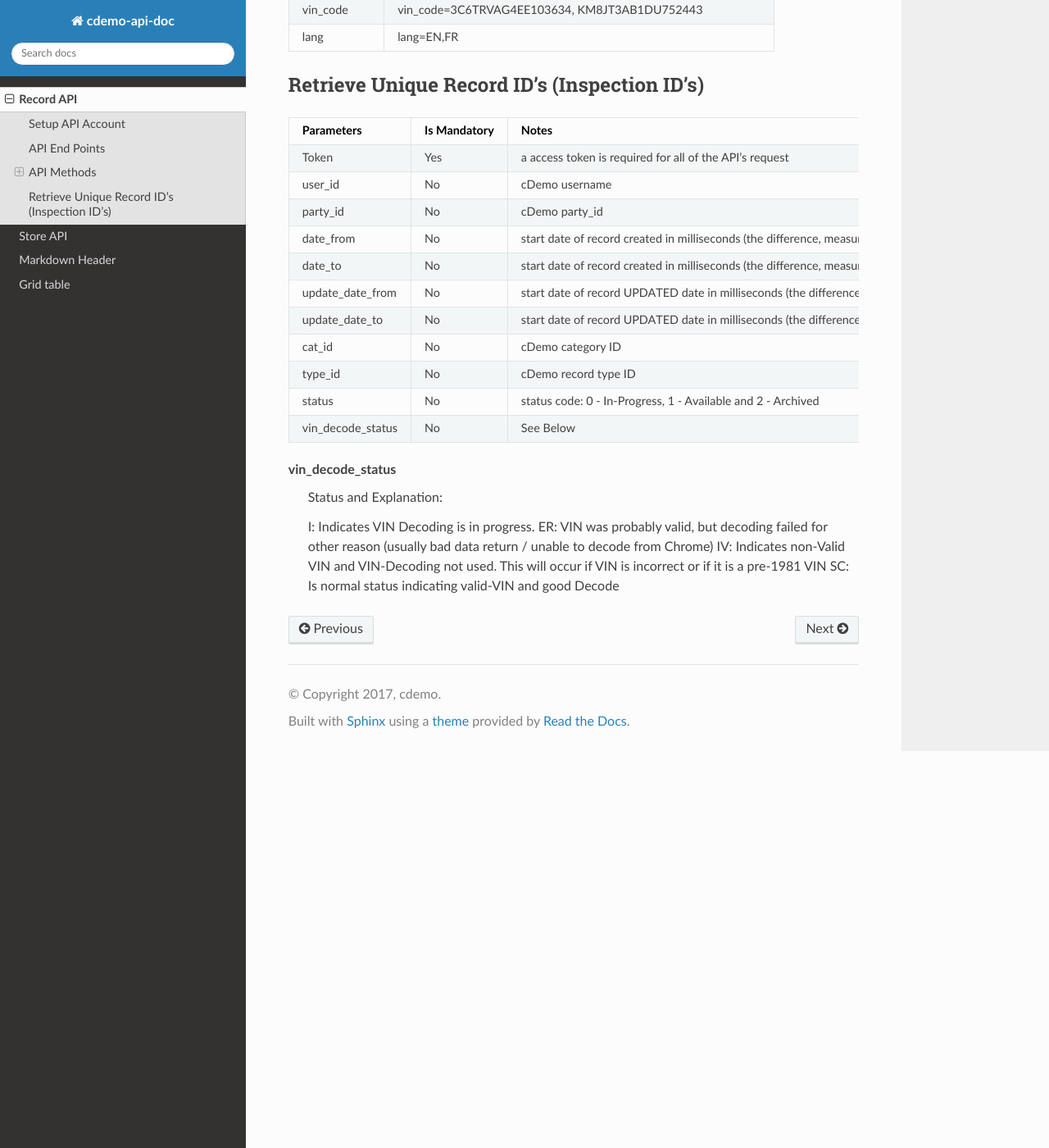
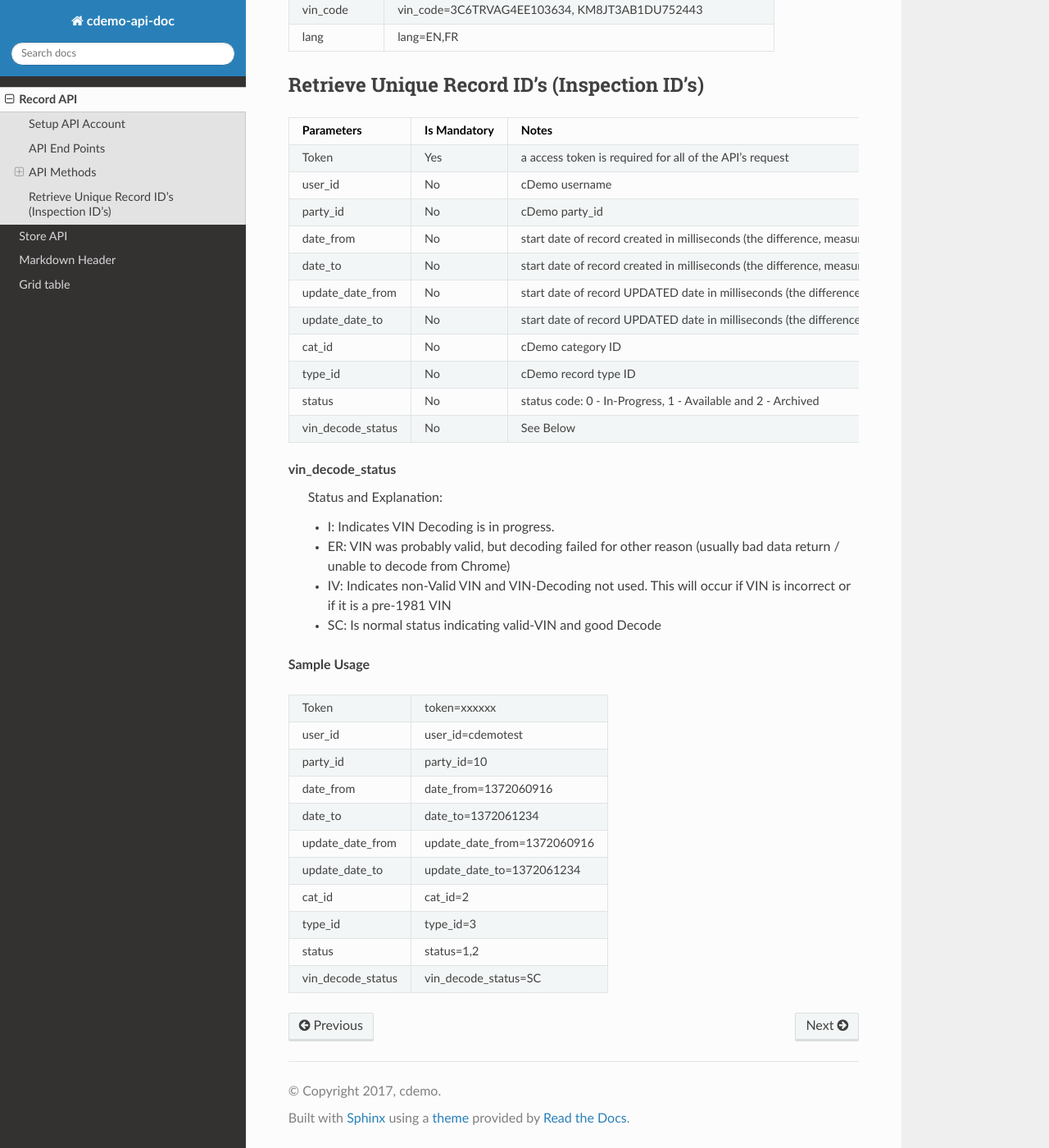
Before and after one commit to cdemomobilesolutions/apidoc, a Sphinx documentation site: the page built from source/record_api.rst, in a window 1280 px wide and 1400 px high, scrolled down 1065 px. Shown: the whole window at 82% size. Built offline with Sphinx 7.4.7 and the Read the Docs theme 2.0.0, drawn with Linux system fonts in a browser that asks for light colours.

Commit message:
table test

```diff
--- a/source/record_api.rst
+++ b/source/record_api.rst
@@ -128,7 +128,34 @@ Retrieve Unique Record ID's (Inspection ID's)
 vin_decode_status
     Status and Explanation:
 
-    I: Indicates VIN Decoding is in progress.
-    ER: VIN was probably valid, but decoding failed for other reason (usually bad data return / unable to decode from Chrome)
-    IV: Indicates non-Valid VIN and VIN-Decoding not used. This will occur if VIN is incorrect or if it is a pre-1981 VIN
-    SC: Is normal status indicating valid-VIN and good Decode
+    - I: Indicates VIN Decoding is in progress.
+    - ER: VIN was probably valid, but decoding failed for other reason (usually bad data return / unable to decode from Chrome)
+    - IV: Indicates non-Valid VIN and VIN-Decoding not used. This will occur if VIN is incorrect or if it is a pre-1981 VIN
+    - SC: Is normal status indicating valid-VIN and good Decode
+
+
+**Sample Usage**
+
++------------------+-------------------------------+
+| Token            | token=xxxxxx                  |
++------------------+-------------------------------+
+| user_id          | user_id=cdemotest             |
++------------------+-------------------------------+
+| party_id         | party_id=10                   |
++------------------+-------------------------------+
+| date_from        | date_from=1372060916          |
++------------------+-------------------------------+
+| date_to          | date_to=1372061234            |
++------------------+-------------------------------+
+| update_date_from | update_date_from=1372060916   |
++------------------+-------------------------------+
+| update_date_to   | update_date_to=1372061234     |
++------------------+-------------------------------+
+| cat_id           | cat_id=2                      |
++------------------+-------------------------------+
+| type_id          | type_id=3                     |
++------------------+-------------------------------+
+| status           | status=1,2                    |
++------------------+-------------------------------+
+| vin_decode_status| vin_decode_status=SC          |
++------------------+-------------------------------+
```
